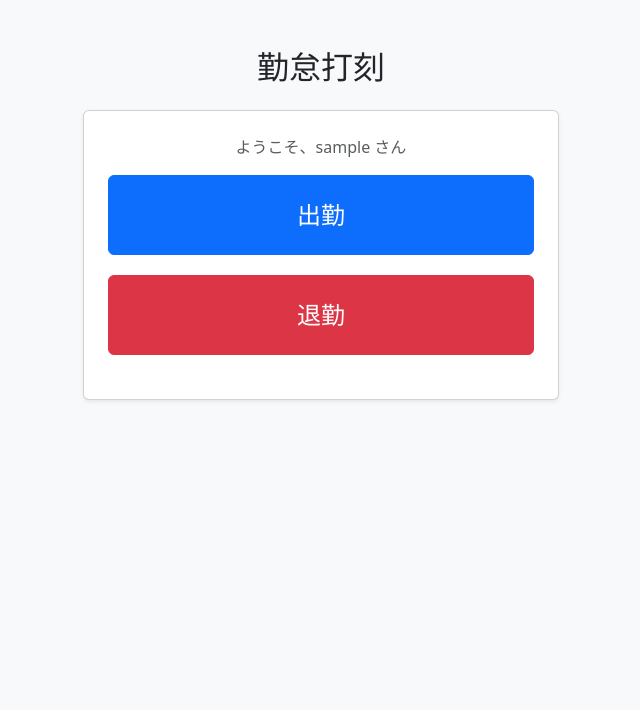
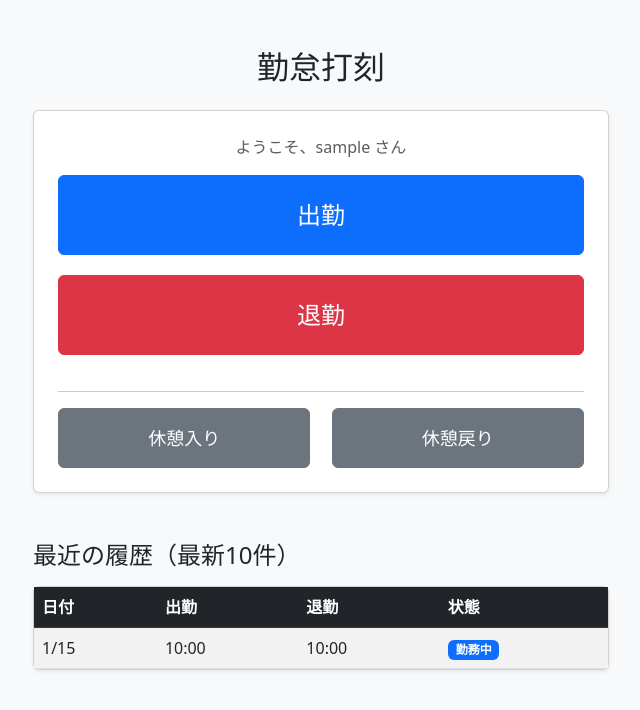
Before and after one commit to super1080c/Shift, a Django app: page / in a window 1280 px wide. Shown: the top 710 px of the page, without its empty margins (319-959 px from the left). Run offline with Django 4.2, Linux system fonts and the light colour scheme; a user stored in the database is signed in; tables that the repository leaves empty hold one stand-in row (values such as "Sample post").

Commit message:
完成: 休憩機能とログイン画面の実装

```diff
--- a/attendance/models.py
+++ b/attendance/models.py
@@ -20,9 +20,14 @@ class Attendance(models.Model):
     clock_in_at = models.DateTimeField("出勤時刻", null=True, blank=True)
     clock_out_at = models.DateTimeField("退勤時刻", null=True, blank=True)
 
+    # ★追加：休憩用
+    break_start_at = models.DateTimeField("休憩開始", null=True, blank=True)
+    break_end_at = models.DateTimeField("休憩終了", null=True, blank=True)
+
     # 勤務状況の管理
     STATUS_CHOICES = [
         ('working', '勤務中'),
+        ('on_break', '休憩中'), # ★追加
         ('finished', '退勤済'),
         ('correction_pending', '修正申請中'),
     ]
--- a/attendance/templates/attendance/index.html
+++ b/attendance/templates/attendance/index.html
@@ -11,7 +11,7 @@
 </head>
 <body class="bg-light">
 
-<div class="container mt-5" style="max-width: 500px;">
+<div class="container mt-5" style="max-width: 600px;">
     <h2 class="text-center mb-4">勤怠打刻</h2>
 
     {% if messages %}
@@ -20,10 +20,10 @@
         {% endfor %}
     {% endif %}
 
-    <div class="card p-4 shadow-sm">
+    <div class="card p-4 shadow-sm mb-5">
         <p class="text-center text-muted">ようこそ、{{ user.username }} さん</p>
 
-        <form method="POST" id="attendance-form">
+       <form method="POST" id="attendance-form">
             {% csrf_token %}
             <input type="hidden" name="latitude" id="id_latitude">
             <input type="hidden" name="longitude" id="id_longitude">
@@ -31,34 +31,75 @@
 
             <button type="button" class="btn btn-primary btn-attendance" onclick="submitAttendance('clock_in')">出勤</button>
             <button type="button" class="btn btn-danger btn-attendance" onclick="submitAttendance('clock_out')">退勤</button>
+
+            <hr>
+
+            <div class="d-flex justify-content-between">
+                <button type="button" class="btn btn-secondary" style="width: 48%; height: 60px; font-size: 18px;" onclick="submitAttendance('break_start')">休憩入り</button>
+                <button type="button" class="btn btn-secondary" style="width: 48%; height: 60px; font-size: 18px;" onclick="submitAttendance('break_end')">休憩戻り</button>
+            </div>
         </form>
     </div>
+
+    <h4 class="mb-3">最近の履歴（最新10件）</h4>
+    <div class="card shadow-sm">
+        <table class="table table-striped mb-0">
+            <thead class="table-dark">
+                <tr>
+                    <th>日付</th>
+                    <th>出勤</th>
+                    <th>退勤</th>
+                    <th>状態</th>
+                </tr>
+            </thead>
+            <tbody>
+                {% for record in records %}
+                <tr>
+                    <td>{{ record.business_date|date:"n/j" }}</td>
+                    <td>{{ record.clock_in_at|date:"H:i" }}</td>
+                    <td>
+                        {% if record.clock_out_at %}
+                            {{ record.clock_out_at|date:"H:i" }}
+                        {% else %}
+                            -
+                        {% endif %}
+                    </td>
+                    <td>
+                        {% if record.status == 'working' %}
+                        <span class="badge bg-primary">勤務中</span>
+                        {% elif record.status == 'on_break' %}
+                        <span class="badge bg-warning text-dark">休憩中</span>
+                        {% else %}
+                        <span class="badge bg-secondary">完了</span>
+                        {% endif %}
+                    </td>
+                </tr>
+                {% empty %}
+                <tr>
+                    <td colspan="4" class="text-center p-3">まだ履歴がありません</td>
+                </tr>
+                {% endfor %}
+            </tbody>
+        </table>
+    </div>
+
 </div>
 
 <script>
     function submitAttendance(action) {
-        // ボタンを押したら、まず位置情報を取得する
         if (!navigator.geolocation) {
             alert("お使いの端末は位置情報に対応していません。");
             return;
         }
-
-        // 隠しポケットに「出勤」か「退勤」かを入れる
         document.getElementById('id_action_type').value = action;
-
-        // GPSを取得開始
         navigator.geolocation.getCurrentPosition(
             (position) => {
-                // 成功したら座標を隠しポケットに入れる
                 document.getElementById('id_latitude').value = position.coords.latitude;
                 document.getElementById('id_longitude').value = position.coords.longitude;
-
-                // フォームを送信（Pythonにデータを送る）
                 document.getElementById('attendance-form').submit();
             },
             (error) => {
-                // 失敗した場合
-                alert("位置情報の取得に失敗しました。\n設定で位置情報をONにしてください。");
+                alert("位置情報の取得に失敗しました。");
             }
         );
     }
--- a/attendance/urls.py
+++ b/attendance/urls.py
@@ -1,7 +1,14 @@
 from django.urls import path
+from django.contrib.auth.views import LoginView, LogoutView
 from . import views
 
 urlpatterns = [
-    # http://.../attendance/ にアクセスした時の設定
+    # トップページ
     path('', views.index, name='index'),
+
+    # ログイン画面（さっき作ったHTMLを使うよ、と指定）
+    path('login/', LoginView.as_view(template_name='attendance/login.html'), name='login'),
+
+    # ログアウト（ログアウトしたらログイン画面に戻る設定）
+    path('logout/', LogoutView.as_view(next_page='login'), name='logout'),
 ]
--- a/attendance/views.py
+++ b/attendance/views.py
@@ -1,29 +1,23 @@
 from django.shortcuts import render, redirect
 from django.contrib import messages
+from django.contrib.auth.decorators import login_required
 from django.utils import timezone
 from datetime import timedelta
 import math
 from .models import Attendance, ShopConfig
 
-# --- 距離計算の関数（ヒュベニの公式という数学を使っています） ---
+# --- 距離計算関数 ---
 def calculate_distance(lat1, lon1, lat2, lon2):
-    # 地球の半径 (m)
     R = 6371000
-
-    # ラジアンに変換
     rad_lat1 = math.radians(lat1)
     rad_lon1 = math.radians(lon1)
     rad_lat2 = math.radians(lat2)
     rad_lon2 = math.radians(lon2)
-
-    # 距離計算
     d_lat = rad_lat2 - rad_lat1
     d_lon = rad_lon2 - rad_lon1
-
     a = math.sin(d_lat/2)**2 + math.cos(rad_lat1) * math.cos(rad_lat2) * math.sin(d_lon/2)**2
     c = 2 * math.atan2(math.sqrt(a), math.sqrt(1-a))
-
-    return R * c # 距離 (m)
+    return R * c
 
 # --- 営業日計算関数 ---
 def get_business_date(current_time):
@@ -40,6 +34,7 @@ def get_business_date(current_time):
         return current_time.date()
 
 # --- メイン画面処理 ---
+@login_required
 def index(request):
     if request.method == 'POST':
         # 1. データの取得
@@ -52,28 +47,24 @@ def index(request):
 
         action_type = request.POST.get('action_type')
 
-        # 2. 店舗設定を取得
+        # 2. 店舗設定チェック
         config = ShopConfig.objects.first()
         if not config:
-            messages.error(request, '店舗設定が行われていません。管理画面から設定してください。')
+            messages.error(request, '店舗設定が行われていません。')
             return redirect('index')
 
-        # 3. ★ここが新機能: 距離チェック
+        # 3. 距離チェック
         distance = calculate_distance(latitude, longitude, config.latitude, config.longitude)
-
-        # 許容範囲（メートル）。厳しくするなら30、緩くするなら100などに変更可
         LIMIT_DISTANCE = 50
 
         if distance > LIMIT_DISTANCE:
-            # 距離が遠すぎる場合
-            messages.error(request, f'店舗から遠すぎます！ 店までの距離: {int(distance)}m (許容範囲: {LIMIT_DISTANCE}m)')
+            messages.error(request, f'店舗から遠すぎます！ 距離: {int(distance)}m')
             return redirect('index')
 
-        # 4. 日付計算
+        # 4. 日付・保存処理
         now = timezone.now()
         today_business_date = get_business_date(now)
-
-        # 5. 保存処理
+# --- 分岐処理 ---
         if action_type == 'clock_in':
             Attendance.objects.create(
                 user=request.user,
@@ -81,9 +72,26 @@ def index(request):
                 clock_in_at=now,
                 status='working'
             )
-            messages.success(request, f'出勤しました！（店までの距離: {int(distance)}m）')
+            messages.success(request, '出勤しました！')
 
         elif action_type == 'clock_out':
+            # 「勤務中」または「休憩中」のデータを探して退勤にする
+            attendance = Attendance.objects.filter(
+                user=request.user,
+                business_date=today_business_date,
+                status__in=['working', 'on_break'] # どちらの状態でも退勤可能に
+            ).first()
+
+            if attendance:
+                attendance.clock_out_at = now
+                attendance.status = 'finished'
+                attendance.save()
+                messages.info(request, 'お疲れ様でした！退勤しました。')
+            else:
+                messages.error(request, '出勤データが見つかりません。')
+
+        elif action_type == 'break_start':
+            # 「勤務中」のデータを探して休憩にする
             attendance = Attendance.objects.filter(
                 user=request.user,
                 business_date=today_business_date,
@@ -91,13 +99,30 @@ def index(request):
             ).first()
 
             if attendance:
-                attendance.clock_out_at = now
-                attendance.status = 'finished'
+                attendance.break_start_at = now
+                attendance.status = 'on_break' # ステータス変更
                 attendance.save()
-                messages.info(request, f'退勤しました。（店までの距離: {int(distance)}m）')
+                messages.info(request, '休憩に入ります。')
             else:
-                messages.error(request, '出勤データが見つかりません。')
+                messages.error(request, '勤務中のデータが見つかりません。')
+
+        elif action_type == 'break_end':
+            # 「休憩中」のデータを探して勤務に戻す
+            attendance = Attendance.objects.filter(
+                user=request.user,
+                business_date=today_business_date,
+                status='on_break'
+            ).first()
+
+            if attendance:
+                attendance.break_end_at = now
+                attendance.status = 'working' # ステータス戻す
+                attendance.save()
+                messages.success(request, '休憩から戻りました。業務再開！')
+            else:
+                messages.error(request, '休憩中のデータが見つかりません。')
 
         return redirect('index')
 
-    return render(request, 'attendance/index.html')
+    records = Attendance.objects.filter(user=request.user).order_by('-business_date', '-clock_in_at')[:10]
+    return render(request, 'attendance/index.html', {'records': records})
--- a/config/settings.py
+++ b/config/settings.py
@@ -122,3 +122,8 @@ STATIC_URL = 'static/'
 # https://docs.djangoproject.com/en/4.2/ref/settings/#default-auto-field
 
 DEFAULT_AUTO_FIELD = 'django.db.models.BigAutoField'
+
+# ログインしたらトップページへ
+LOGIN_REDIRECT_URL = 'index'
+# ログインしていない人が飛ばされる場所
+LOGIN_URL = 'login'
```
Also changed, not shown: attendance/templates/attendance/login.html (added, +40 -0 lines), attendance/migrations/0002_attendance_break_end_at_attendance_break_start_at_and_more.py (added).
